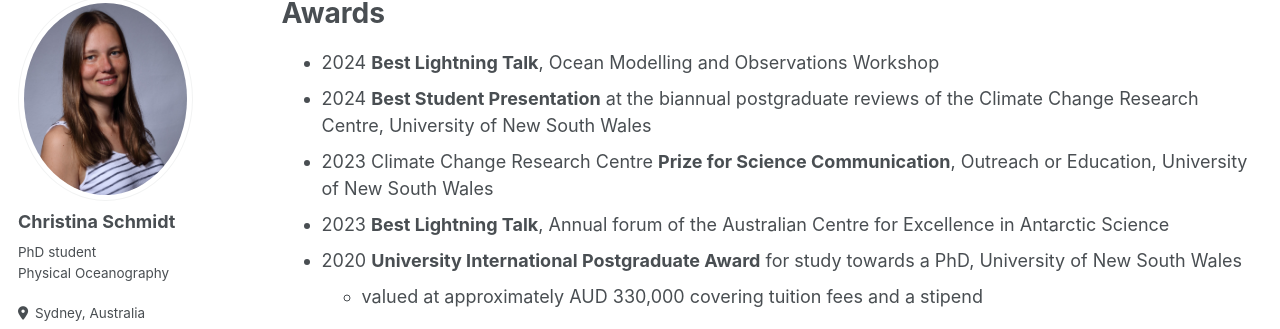
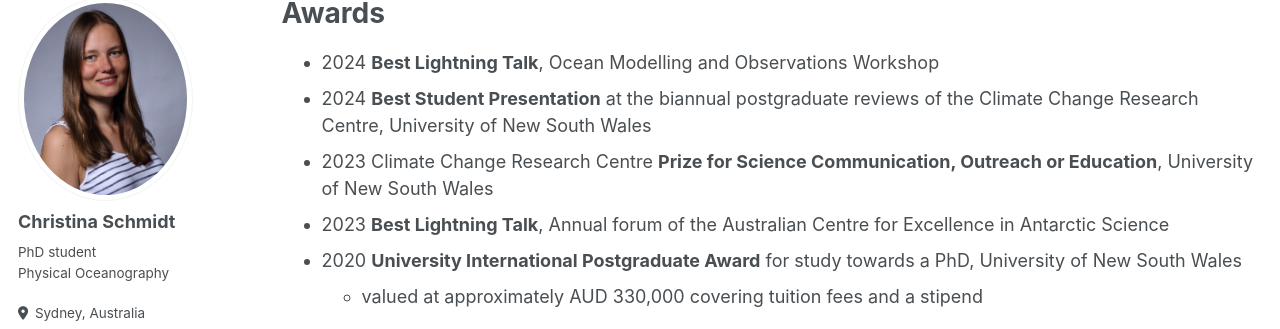
Before and after one commit to schmidt-christina/schmidt-christina.github.io, a Jekyll site: the page built from _pages/cv.md, in a window 1280 px wide and 900 px high, scrolled down 1080 px. Shown: the part 109-438 px from the top of the window. Built offline with Jekyll 4.4.1, drawn with Linux system fonts in a browser that asks for light colours; some web fonts are replaced.

Commit message:
fixed bold font

```diff
--- a/_pages/cv.md
+++ b/_pages/cv.md
@@ -44,7 +44,7 @@ Awards
 ======
 * 2024 **Best Lightning Talk**, Ocean Modelling and Observations Workshop
 * 2024 **Best Student Presentation** at the biannual postgraduate reviews of the Climate Change Research Centre, University of New South Wales
-* 2023 Climate Change Research Centre **Prize for Science Communication**, Outreach or Education, University of New South Wales
+* 2023 Climate Change Research Centre **Prize for Science Communication, Outreach or Education**, University of New South Wales
 * 2023 **Best Lightning Talk**, Annual forum of the Australian Centre for Excellence in Antarctic Science
 * 2020 **University International Postgraduate Award** for study towards a PhD, University of New South Wales
   * valued at approximately AUD 330,000 covering tuition fees and a stipend
```
